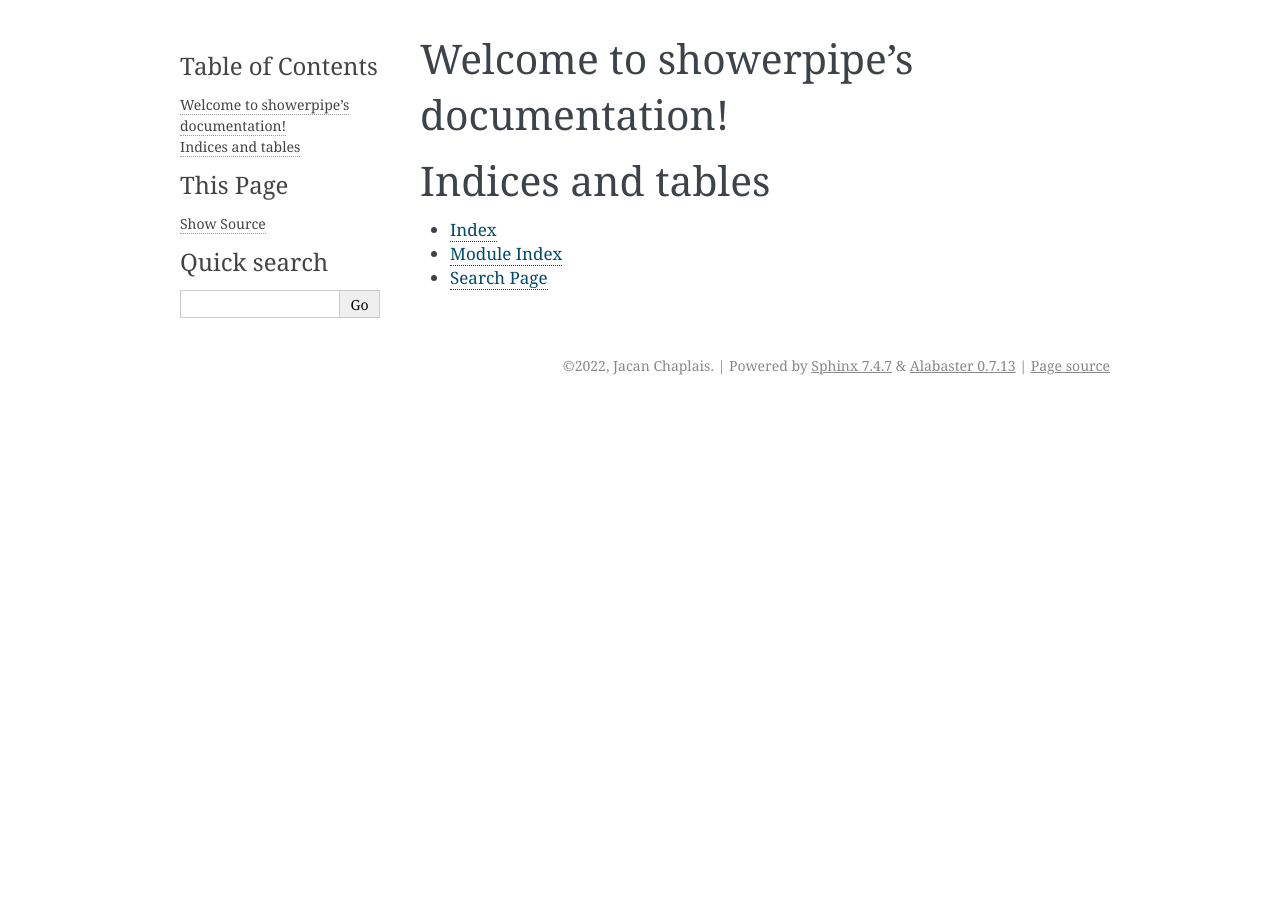
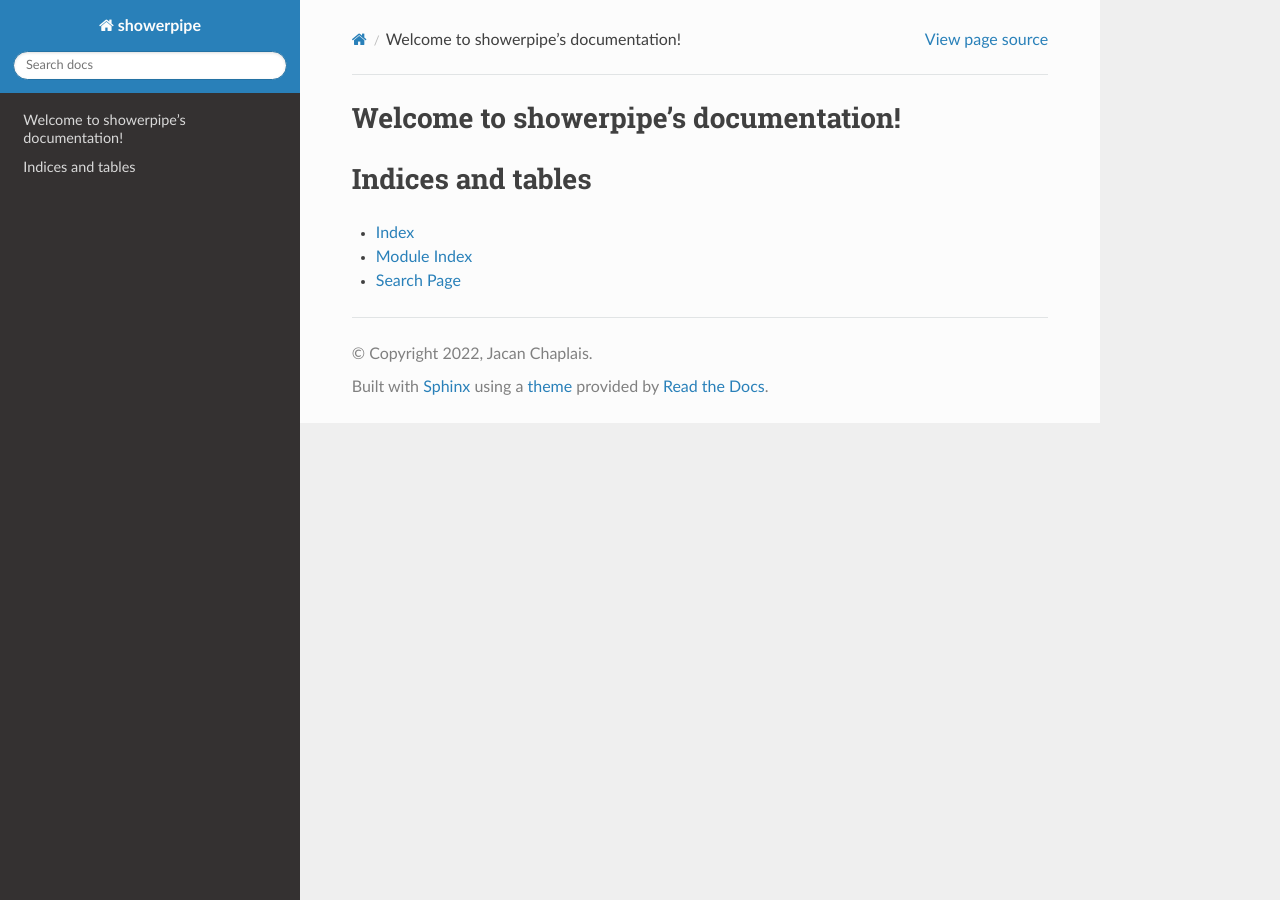
Before and after one commit to jacanchaplais/showerpipe, a Sphinx documentation site: the page built from docs/source/index.rst, in a window 1280 px wide. Built offline with Sphinx 7.4.7 and the Read the Docs theme 2.0.0, drawn with Linux system fonts in a browser that asks for light colours; part of the change alters nothing that is shown.

```diff
--- a/docs/source/conf.py
+++ b/docs/source/conf.py
@@ -13,6 +13,7 @@
 # import os
 # import sys
 # sys.path.insert(0, os.path.abspath('.'))
+from importlib.metadata import version
 
 
 # -- Project information -----------------------------------------------------
@@ -22,7 +23,9 @@ copyright = '2022, Jacan Chaplais'
 author = 'Jacan Chaplais'
 
 # The full version, including alpha/beta/rc tags
-release = '0.1.0'
+release = version(project)
+# for example take major/minor
+version = '.'.join(release.split('.')[:2])
 
 
 # -- General configuration ---------------------------------------------------
@@ -31,7 +34,18 @@ release = '0.1.0'
 # extensions coming with Sphinx (named 'sphinx.ext.*') or your custom
 # ones.
 extensions = [
+    'sphinx.ext.duration',
+    'sphinx.ext.doctest',
+    'sphinx.ext.autodoc',
+    'sphinx.ext.autosummary',
+    'sphinx.ext.intersphinx',
 ]
+
+intersphinx_mapping = {
+    'python': ('https://docs.python.org/3/', None),
+    'sphinx': ('https://www.sphinx-doc.org/en/master/', None),
+}
+intersphinx_disabled_domains = ['std']
 
 # Add any paths that contain templates here, relative to this directory.
 templates_path = ['_templates']
@@ -47,9 +61,13 @@ exclude_patterns = []
 # The theme to use for HTML and HTML Help pages.  See the documentation for
 # a list of builtin themes.
 #
-html_theme = 'alabaster'
+# html_theme = 'alabaster'
+html_theme = 'sphinx_rtd_theme'
 
 # Add any paths that contain custom static files (such as style sheets) here,
 # relative to this directory. They are copied after the builtin static files,
 # so a file named "default.css" will overwrite the builtin "default.css".
 html_static_path = ['_static']
+
+# -- Options for EPUB output
+epub_show_urls = 'footnote'
```
Also changed, not shown: .readthedocs.yaml (added).
